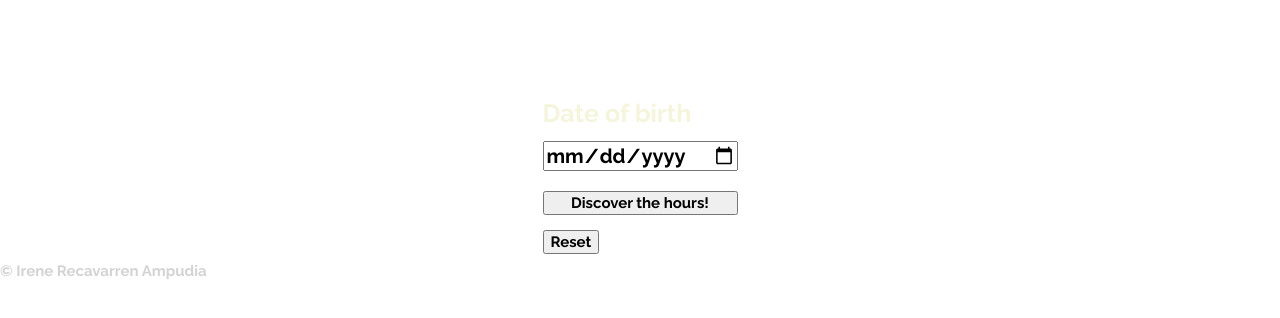
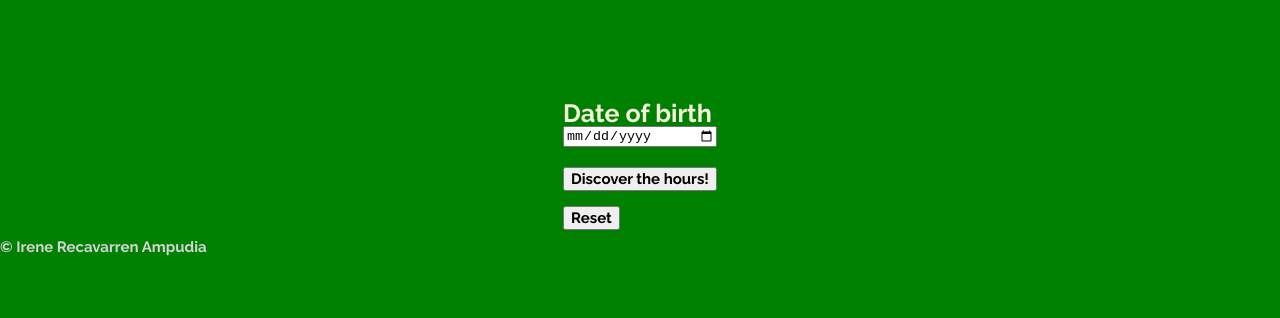
Before and after one commit to ire-rec/how-many-days-have-you-lived, a plain HTML site: page docs/index.html in a window 1280 px wide. Shown: the part 174-492 px from the top of the page. Drawn offline with Linux system fonts and the light colour scheme.

Commit message:
test without input date style

```diff
--- a/docs/css/main.css
+++ b/docs/css/main.css
@@ -1,6 +1,6 @@
 .body{
     height: 100vh;
-
+  background-color: green;
 }
 .header{
     display: flex;
@@ -56,12 +56,12 @@
     font-size: 15px;
     font-family:'Raleway', sans-serif;
 }
-.date{
+/* .date{
     margin-top: 15px;
     font-size: 20px;
     justify-content: center;
     font-family:'Raleway', sans-serif;
-}
+} */
 .message{
     font-size: 20px;
     color: beige;
```
